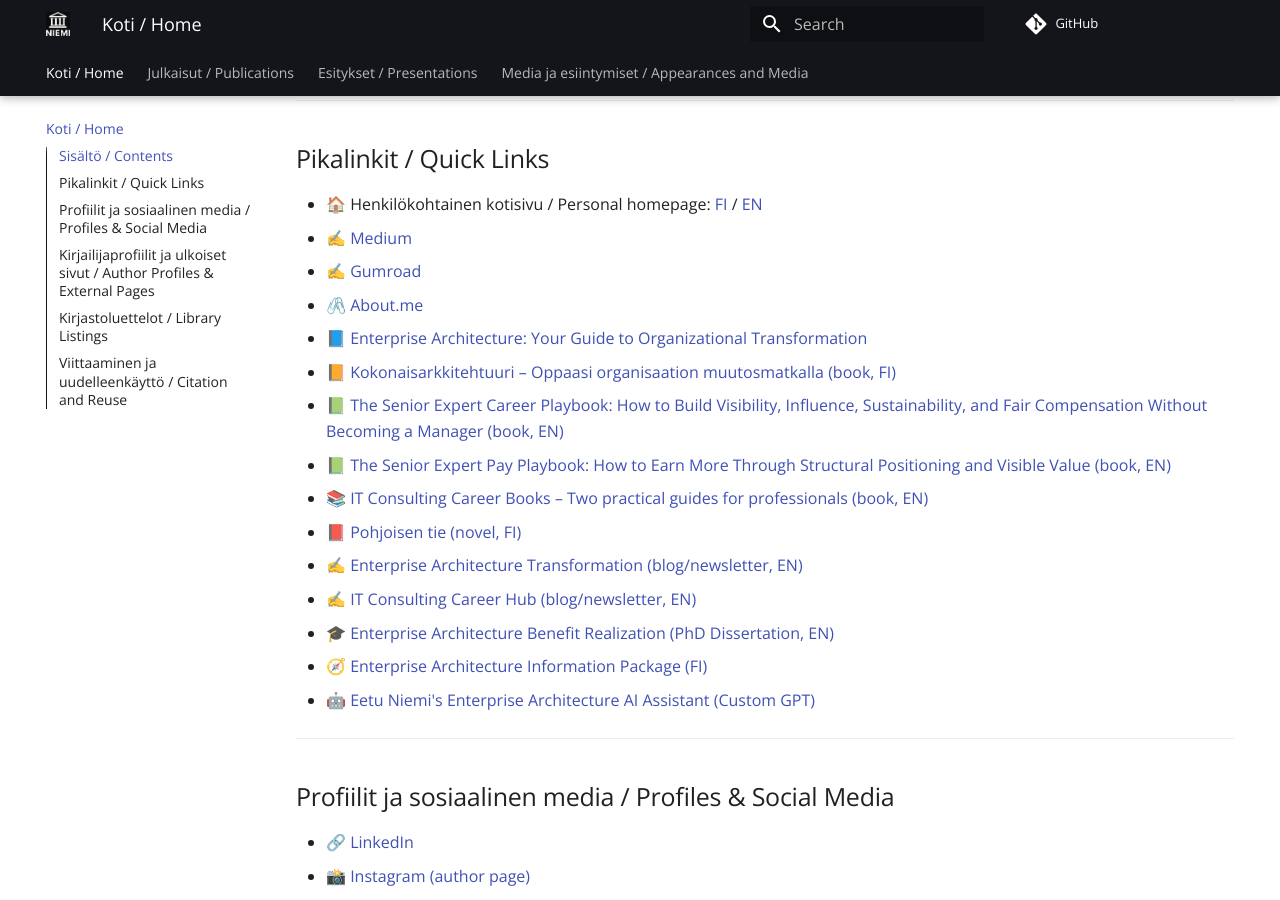
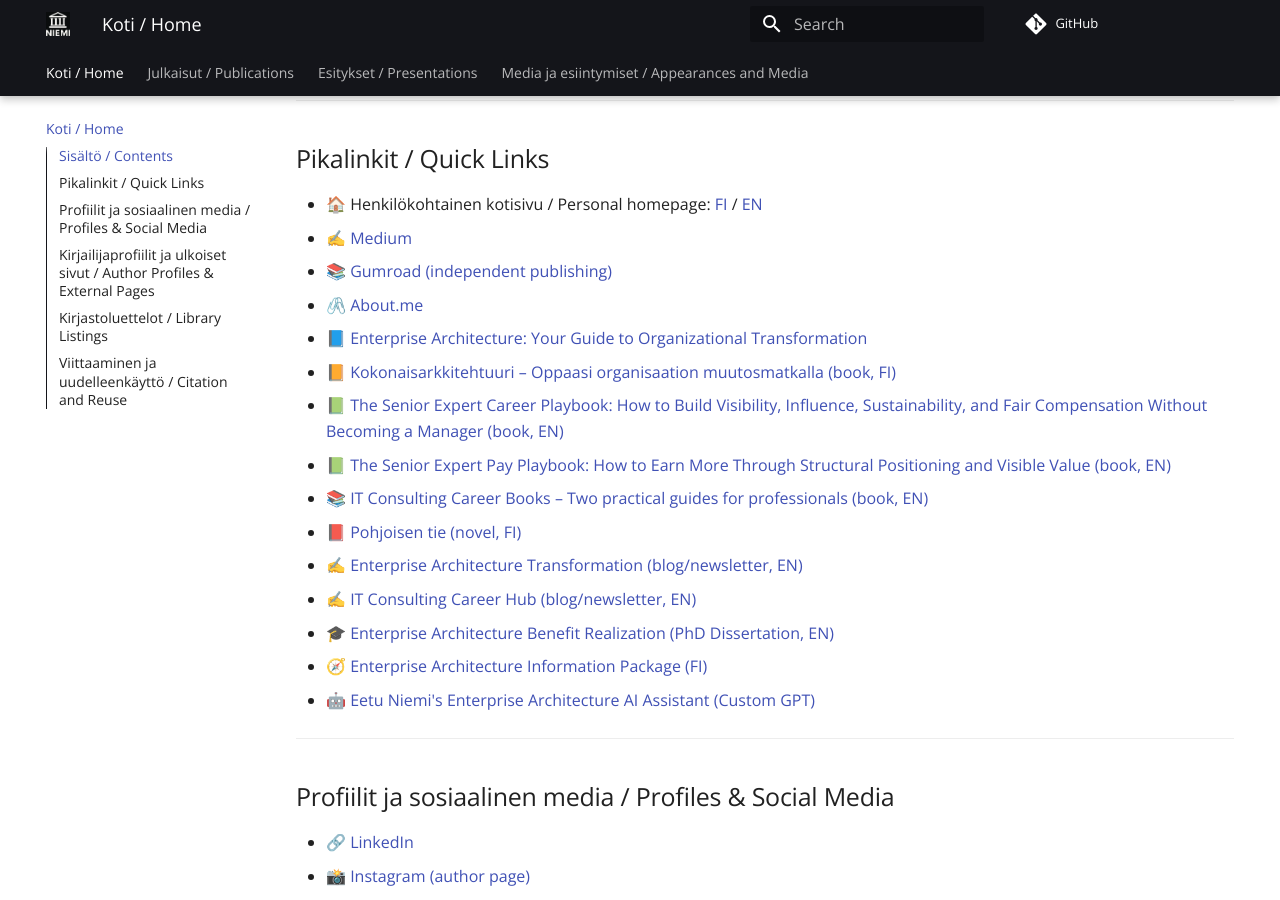
Before and after one commit to eetuniemiphd/eetuniemi, an MkDocs documentation site: the page built from docs/index.md, in a window 1280 px wide and 900 px high, scrolled down 692 px. Built offline with MkDocs 1.6.1 and Material for MkDocs 9.7.7, drawn with Linux system fonts in a browser that asks for light colours; comment, search, counter and statistics services are not loaded.

Commit message:
Update index.md

```diff
--- a/docs/index.md
+++ b/docs/index.md
@@ -23,7 +23,7 @@
 
 - 🏠 Henkilökohtainen kotisivu / Personal homepage: [FI](https://eetuniemi.fi) / [EN](https://eetuniemi.net)
 - ✍️ [Medium](https://medium.com/@eetuniemi)
-- ✍️ [Gumroad](https://store.eetuniemi.net)
+- 📚 [Gumroad (independent publishing)](https://store.eetuniemi.net)
 - 🖇️ [About.me](https://about.me/eetuniemi)
 - 📘 [Enterprise Architecture: Your Guide to Organizational Transformation](https://enterprisearchitectureguide.com)
 - 📙 [Kokonaisarkkitehtuuri – Oppaasi organisaation muutosmatkalla (book, FI)](https://kokonaisarkkitehtuuri.com)
```
